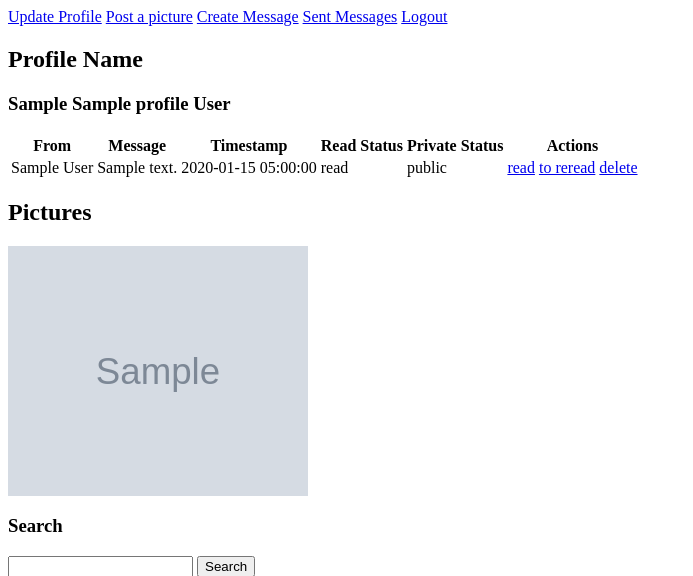
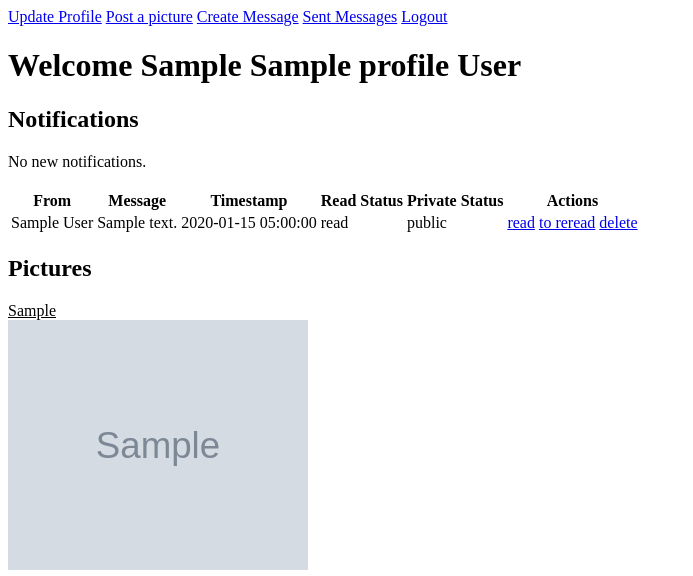
Before and after one commit to NatalieMulodjanov/Assignment_2_Ecom_Natalie_Eric, a PHP site: a page that uses app/views/Profile/wall.php in a window 1280 px wide. Shown: the top 576 px of the page, without its empty margins (0-693 px from the left). Run offline with PHP 8.4, Linux system fonts and the light colour scheme; the visitor is signed in with stand-in values (Sample User, id 1); tables that the repository leaves empty hold one stand-in row (values such as "Sample post"); grey boxes marked "Sample" are stand-in pictures.

Commit message:
work on notifications

```diff
--- a/app/controllers/Message.php
+++ b/app/controllers/Message.php
@@ -5,10 +5,12 @@ class Message extends \app\core\Controller{
 
     #[\app\filters\Login]
     #[\app\filters\Validate]
-    public function create($profile_id){
+    public function create(){
         if (isset($_POST['action'])){
             $message = new \app\models\Message();
-            $message->sender = $profile_id;
+            $profile = new \app\models\Profile();
+            $profile = $profile->getByUserId($_SESSION['user_id']);
+            $message->sender = $profile->profile_id;
             $message->receiver = $_POST['receiver'];
             $message->message = $_POST['message'];
             $message->timestamp = date('Y-m-d H:i:s');
--- a/app/controllers/Profile.php
+++ b/app/controllers/Profile.php
@@ -32,14 +32,19 @@ class Profile extends \app\core\Controller
         $profile = $profile->getByUserId($user_id);
         $message =  new \app\models\Message();
         $pictures = new \app\models\Picture();
+        $picture_likes = new \app\models\Picture_like();
 
         $messages = $message->getAllMessagesFromProfileId($profile->profile_id);
         $pictures = $pictures->getByProfileId($profile->profile_id);
-
+        $notifications = $picture_likes->getAllUnseenNotifications($profile->profile_id);
+        foreach ($notifications as $notification) {
+            $notification->read_status = 'seen';
+            $notification->updateReadStatus();
+        }
         if ($profile == false) {
             header('location:' . BASE . 'Profile/create');
         } else {
-            $this->view('Profile/wall', ['profile' => $profile, 'messages' => $messages, 'pictures' => $pictures]);
+            $this->view('Profile/wall', ['profile' => $profile, 'messages' => $messages, 'pictures' => $pictures, 'notifications' => $notifications]);
         }
     }
 
--- a/app/models/Picture_like.php
+++ b/app/models/Picture_like.php
@@ -12,4 +12,18 @@ class Picture_like extends \app\core\Model{
 	public function __construct(){
 		parent::__construct();
 	}
+
+	public function getAllUnseenNotifications($profile_id) {
+		$SQL = 'SELECT * FROM picture_like WHERE profile_id = :profile_id AND read_status = :read_status';
+		$STMT = self::$_connection->prepare($SQL);
+		$STMT->execute(['profile_id' => $profile_id, 'read_status' => 'Unseen']);
+		$STMT->setFetchMode(\PDO::FETCH_CLASS, '\\app\\models\\Picture');
+		return $STMT->fetchAll();
+	}
+
+	public function updateReadStatus(){
+        $SQL = 'UPDATE picture_like SET read_status = :read_status WHERE profile_id = :profile_id';
+        $STMT = self::$_connection->prepare($SQL);
+        $STMT->execute(['read_status' => $this->read_status, 'profile_id' => $this->profile_id ]);
+    }
 }
--- a/app/views/Profile/wall.php
+++ b/app/views/Profile/wall.php
@@ -14,17 +14,25 @@ if (!isset($user->two_factor_authentication_token)) {
 
 <a href="<?= BASE ?>Profile/update">Update Profile</a>
 <a href="<?= BASE ?>Picture/index/<?= $data['profile']->profile_id ?>">Post a picture</a>
-<a href="<?= BASE ?>Message/create/<?= $data['profile']->profile_id ?>">Create Message</a>
+<a href="<?= BASE ?>Message/create">Create Message</a>
 <a href="<?= BASE ?>Message/sent/<?= $data['profile']->profile_id ?>">Sent Messages</a>
 <a href="<?= BASE ?>User/logout">Logout</a>
 
 <body>
-	<h2>Profile Name</h2>
 	<?php
 	$profile = $data['profile'];
-	echo "<h3>$profile->first_name $profile->middle_name $profile->last_name</h3>";
+	echo "<h1>Welcome $profile->first_name $profile->middle_name $profile->last_name</h1>";
 	?>
 
+	<h2>Notifications</h2>
+	<?php
+		if ($data['notifications'] == false) {
+			echo "<span>No new notifications.</span>";
+		}
+	?>
+
+	</br>
+	</br>
 	<table>
 		<tr>
 			<th>From</th>
@@ -58,7 +66,11 @@ if (!isset($user->two_factor_authentication_token)) {
 	<h2>Pictures</h2>
 	<?php
 	foreach ($data['pictures'] as $picture) {
-		echo "<img src='" . BASE . "uploads/$picture->file_name' width=300 height=250 caption='$picture->caption'/>";
+		echo "<caption><u>$picture->caption</u></caption>";
+		echo "</br>";
+		echo "<img src='" . BASE . "uploads/$picture->file_name' width=300 height=250 />";
+		echo "</br>";
+		echo "</br>";
 	}
 	?>
 
```
